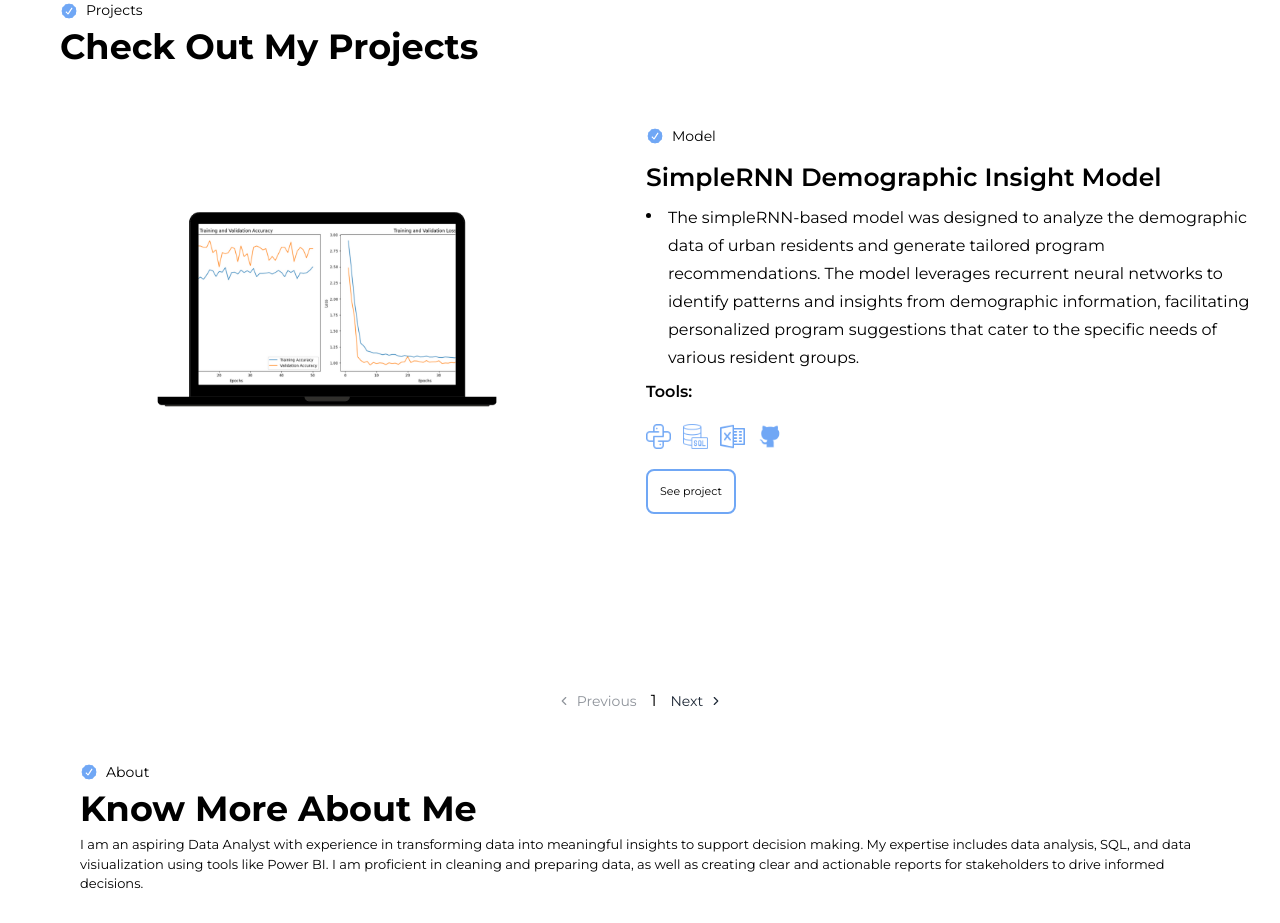
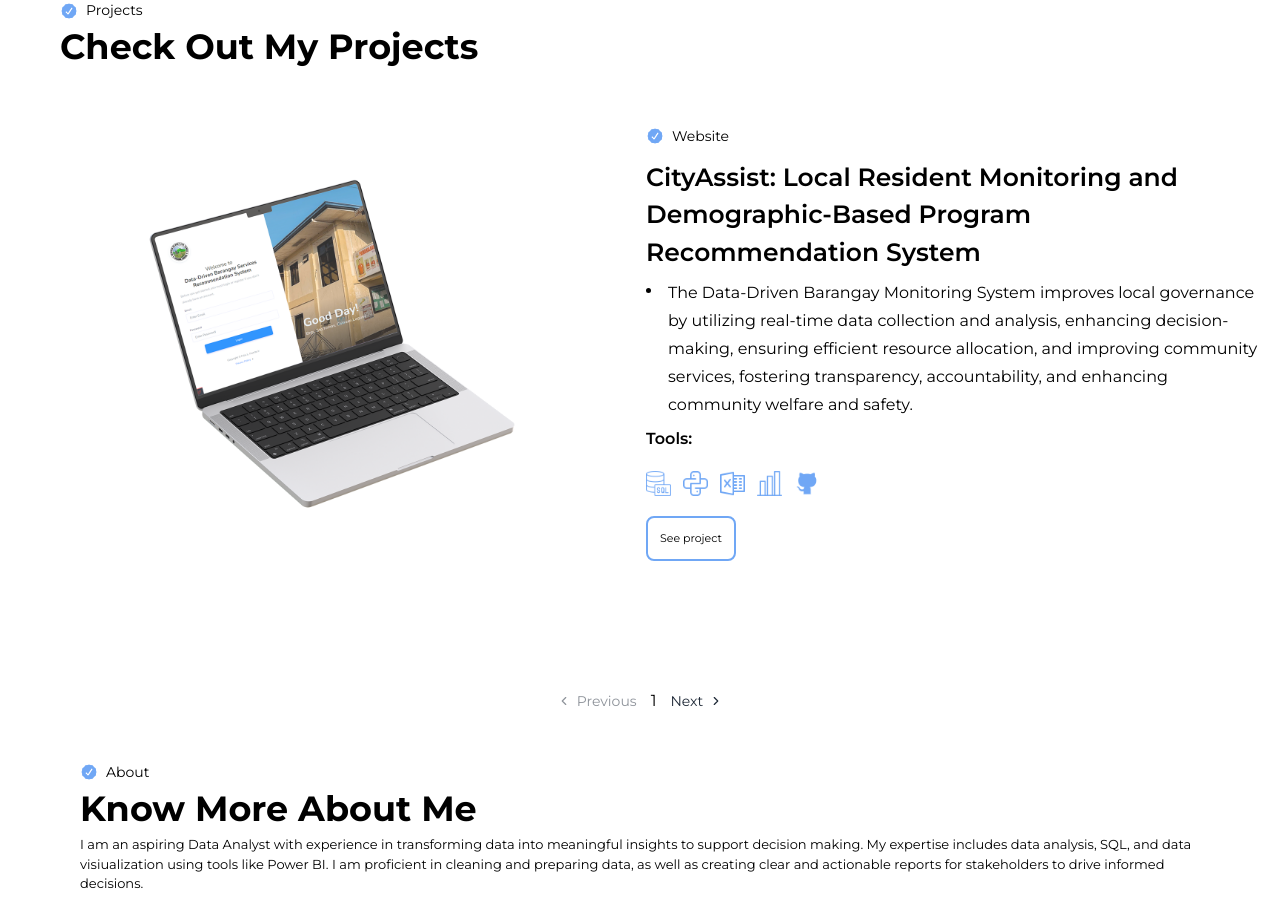
Before and after one commit to itsmenikoru/Jefferson-Bual-Portfolio, a Next.js app: page / in a window 1280 px wide. Shown: the part 2460-3383 px from the top of the page. Built offline with nearby package versions, Linux system fonts and the light colour scheme.

Commit message:
updated projects

```diff
--- a/src/app/_lib/db.ts
+++ b/src/app/_lib/db.ts
@@ -1,7 +1,24 @@
 export const project_details = [
-
   {
     id: 1,
+    name: 'CityAssist: Local Resident Monitoring and Demographic-Based Program Recommendation System',
+    link: [
+      '1YNSdJceEyLU5wwyZi3a7Rc38sufTdlZu',
+      '1vxqP_rZ3K-U1sbAl5BITdK3vHs0jfXGI',
+      '18zf8_ot7D3mtqTV7_x-mHJC-h9n8tewx',
+      '1b8P449NrhIRhKCJsTJpCWYu_h05tF_-C',
+      '1UsDPu8tNUDHuN755tx3cb1N12UoQnea0',
+      '1JdRda2o4msOqVpXpLxMIi0zENnRi7Ojq',
+      '1DlFIRgJlLtSODwpXOYzvva3Bi4gfEtXz',
+      '1t5YyteoVL17VNTNCFcx0wxLjYAQNiCMr',
+      '1VdQuYVbE_niDDaP1HGq-wkd-JRYH_vbP',
+      '1Yus1F_IKK_3_NmfuMAD1GiIyM0NTygqB',
+    ],
+    type: 'web',
+    github_link: 'https://github.com/cocokhyle/DataDriven',
+  },
+  {
+    id: 2,
     name: 'SimpleRNN Demographic Insight Model',
     link: [
       '1MbqO9jBSrcJql47HBR9aQ8d4H86TyE06',
@@ -14,16 +31,16 @@ export const project_details = [
     github_link: 'https://github.com/jeffieee/SimpleRNN-model/blob/f8f0c930b8ccd87bf8582dcae90da8dd22ae32c7/SimpleRNN.ipynb',
   },
 
-  {
-    id: 2,
-    name: 'LeNet with Incecption Model for Learning Baybayin Script from Scratch',
-    link: [
-      //to follow
+  // {
+  //   id: 3,
+  //   name: 'LeNet with Incecption Model for Learning Baybayin Script from Scratch',
+  //   link: [
+  //     //to follow
 
-    ],
-    type: 'model',
-    github_link: 'https://github.com/jeffieee/My-Projects/blob/8a48d7c822aa201e2f15606f02b1520d2c46ea47/model.py',
-  },
+  //   ],
+  //   type: 'model',
+  //   github_link: 'https://github.com/jeffieee/My-Projects/blob/8a48d7c822aa201e2f15606f02b1520d2c46ea47/model.py',
+  // },
   {
     id: 3,
     name: 'Web-Based Student Academic Performance Monitoring System for Banay-Banay Elementary School',
@@ -62,22 +79,5 @@ export const project_details = [
     type: 'mobile',
     github_link: 'https://github.com/jeffieee/My-Projects/blob/6be6e8515f639191dcf9e1639eae90423b0fb31f/README.md',
   },
-  {
-    id: 5,
-    name: 'CityAssist: Local Resident Monitoring and Demographic-Based Program Recommendation System',
-    link: [
-      '1YNSdJceEyLU5wwyZi3a7Rc38sufTdlZu',
-      '1vxqP_rZ3K-U1sbAl5BITdK3vHs0jfXGI',
-      '18zf8_ot7D3mtqTV7_x-mHJC-h9n8tewx',
-      '1b8P449NrhIRhKCJsTJpCWYu_h05tF_-C',
-      '1UsDPu8tNUDHuN755tx3cb1N12UoQnea0',
-      '1JdRda2o4msOqVpXpLxMIi0zENnRi7Ojq',
-      '1DlFIRgJlLtSODwpXOYzvva3Bi4gfEtXz',
-      '1t5YyteoVL17VNTNCFcx0wxLjYAQNiCMr',
-      '1VdQuYVbE_niDDaP1HGq-wkd-JRYH_vbP',
-      '1Yus1F_IKK_3_NmfuMAD1GiIyM0NTygqB',
-    ],
-    type: 'web',
-    github_link: 'https://github.com/cocokhyle/DataDriven',
-  },
+
 ];
--- a/src/components/project_details.tsx
+++ b/src/components/project_details.tsx
@@ -11,6 +11,23 @@ export default function ProjectDetails() {
   const projectDetails = [
     {
       id: 1,
+      src: '/web_project2_img.png',
+      alt: 'web_project2_img',
+      badge: 'Website',
+      title: 'CityAssist: Local Resident Monitoring and Demographic-Based Program Recommendation System',
+      description:
+        'The Data-Driven Barangay Monitoring System improves local governance by utilizing real-time data collection and analysis, enhancing decision-making, ensuring efficient resource allocation, and improving community services, fostering transparency, accountability, and enhancing community welfare and safety.',
+      tools: [
+        { src: '/sql.png', alt: 'laravel' },
+        { src: '/python.png', alt: 'python_icon' },
+        { src: '/excel.png', alt: 'excel' },
+        { src: '/power.png', alt: 'powerbi' },
+        { src: '/github.png', alt: 'github' },
+      ],
+    },
+
+    {
+      id: 2,
       src: '/rnn_model.png',
       alt: 'rnn_model',
       badge: 'Model',
@@ -26,23 +43,22 @@ export default function ProjectDetails() {
 
       ],
     },
+    // {
+    //   id: 3,
+    //   src: '/cnn_model.png',
+    //   alt: 'cnn_model',
+    //   badge: 'Model',
+    //   title: 'LeNet with Incecption Model for Learning Baybayin Script from Scratch',
+    //   description:
+    //     ' Creating a Baybayin character recognition model from scratch involves using a combination of LeNet and Inception architectures. LeNets simplicity and Inceptions powerful feature extraction are combined to build a neural network that can accurately recognize and classify Baybayin characters. This hybrid model leverages LeNet for basic image processing and Inception modules for detailed feature analysis, making it effective in learning and identifying the unique patterns of Baybayin script.',
+    //   tools: [
 
-    {
-      id: 2,
-      src: '/cnn_model.png',
-      alt: 'cnn_model',
-      badge: 'Model',
-      title: 'LeNet with Incecption Model for Learning Baybayin Script from Scratch',
-      description:
-        ' Creating a Baybayin character recognition model from scratch involves using a combination of LeNet and Inception architectures. LeNets simplicity and Inceptions powerful feature extraction are combined to build a neural network that can accurately recognize and classify Baybayin characters. This hybrid model leverages LeNet for basic image processing and Inception modules for detailed feature analysis, making it effective in learning and identifying the unique patterns of Baybayin script.',
-      tools: [
+    //     { src: '/python.png', alt: 'python' },
+    //     { src: '/excel.png', alt: 'excel' },
+    //     { src: '/github.png', alt: 'github' },
 
-        { src: '/python.png', alt: 'python' },
-        { src: '/excel.png', alt: 'excel' },
-        { src: '/github.png', alt: 'github' },
-
-      ],
-    },
+    //   ],
+    // },
     {
       id: 3,
       src: '/web_project1_img.png',
@@ -73,22 +89,7 @@ export default function ProjectDetails() {
         { src: '/github.png', alt: 'github' },
       ],
     },
-    {
-      id: 5,
-      src: '/web_project2_img.png',
-      alt: 'web_project2_img',
-      badge: 'Website',
-      title: 'CityAssist: Local Resident Monitoring and Demographic-Based Program Recommendation System',
-      description:
-        'The Data-Driven Barangay Monitoring System improves local governance by utilizing real-time data collection and analysis, enhancing decision-making, ensuring efficient resource allocation, and improving community services, fostering transparency, accountability, and enhancing community welfare and safety.',
-      tools: [
-        { src: '/sql.png', alt: 'laravel' },
-        { src: '/python.png', alt: 'python_icon' },
-        { src: '/excel.png', alt: 'excel' },
-        { src: '/power.png', alt: 'powerbi' },
-        { src: '/github.png', alt: 'github' },
-      ],
-    },
+
   ];
 
   const handleNext = () => {
```
